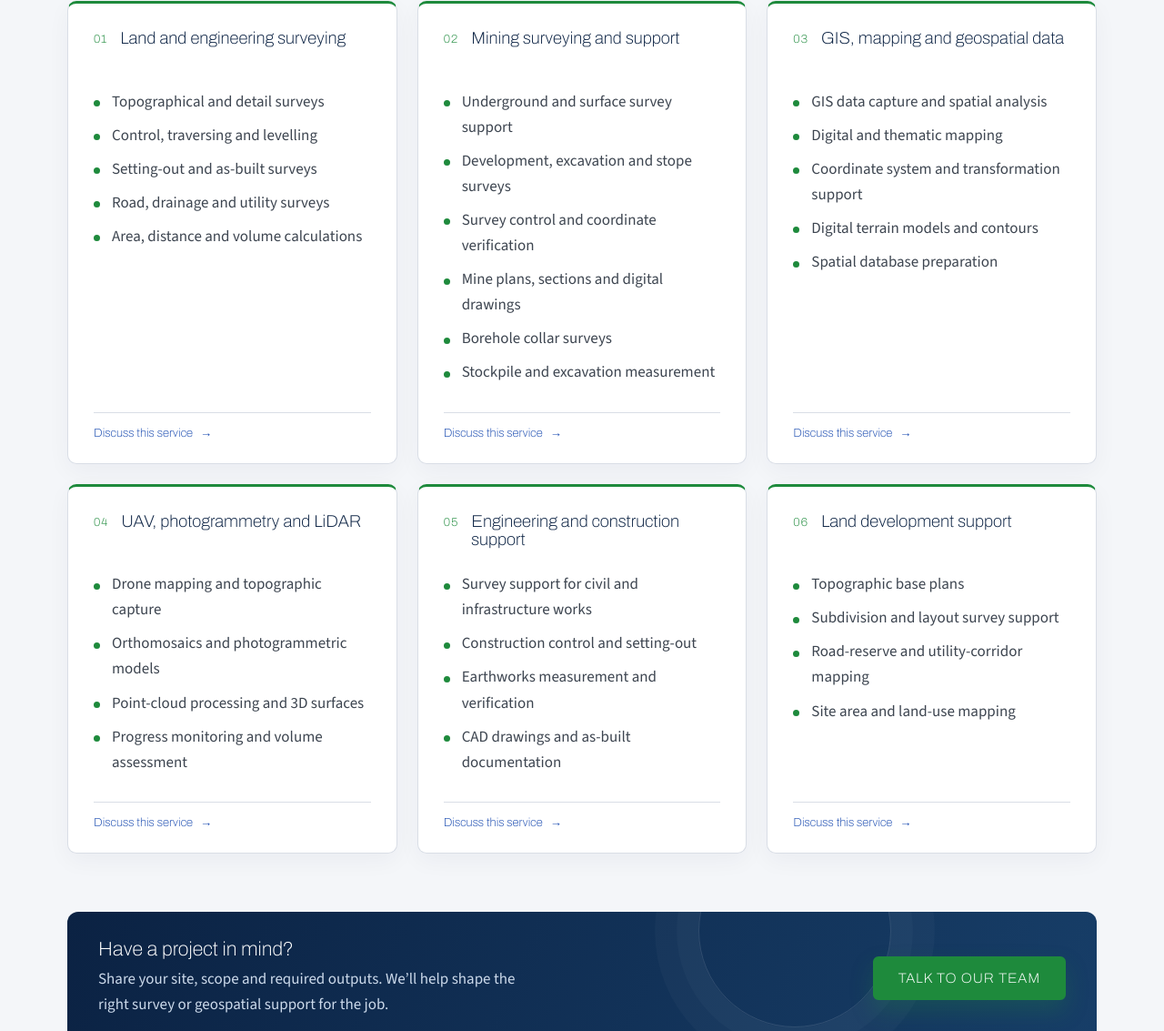
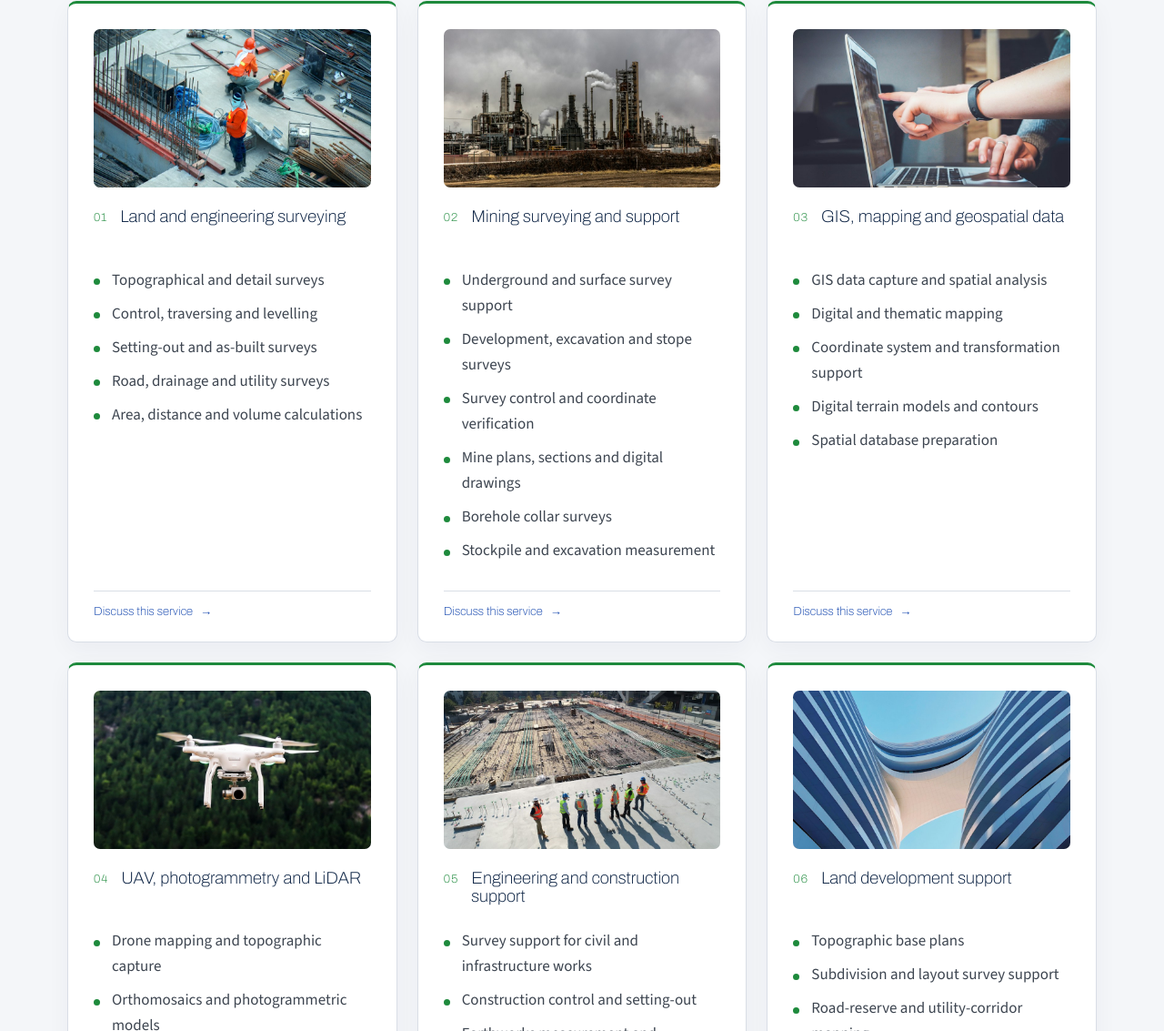
Before and after one commit to warriormind24/Geo-Axis-Engineering, a plain HTML site: page GeoAxis Engineering & Surveying Ltd.html in a window 1280 px wide. Shown: the part 2174-3307 px from the top of the page at 91% size. Drawn offline with nearby package versions, Linux system fonts and the light colour scheme.

Commit message:
Add photos to service cards
Add six optimized, locally hosted service photos with accessible alt text and responsive image styling.

Co-authored-by: Copilot <223556219+Copilot@users.noreply.github.com>

```diff
--- a/GeoAxis Engineering & Surveying Ltd.html
+++ b/GeoAxis Engineering & Surveying Ltd.html
@@ -172,6 +172,9 @@ footer{background:linear-gradient(120deg,#081a32,#0b2243 70%,#102d50)}
 #services .svc{display:flex;flex-direction:column}
 #services .svc h3{min-height:2.2em}
 #services .svc ul{margin-bottom:20px}
+.svc-photo{display:block;width:100%;height:174px;margin:0 0 22px;overflow:hidden;border-radius:7px;background:var(--alt)}
+.svc-photo img{display:block;width:100%;height:100%;object-fit:cover;transition:transform .35s ease}
+.svc:hover .svc-photo img{transform:scale(1.045)}
 .service-link{display:inline-flex;align-items:center;gap:8px;margin-top:auto;padding-top:14px;border-top:1px solid var(--line);color:var(--blue);font:700 .82rem "Archivo","Segoe UI",Arial,sans-serif;text-decoration:none}
 .service-link::after{content:"\2192";transition:transform .18s ease}
 .service-link:hover::after{transform:translateX(4px)}
@@ -198,6 +201,7 @@ footer .wrap>div:last-child p{overflow-wrap:anywhere}
   .hero-visual{justify-self:center;width:min(100%,340px);margin:-4px auto 10px}
   .map-caption{left:16px;right:16px;bottom:15px}
   .project-banner{align-items:flex-start;flex-direction:column;padding:26px 22px}
+  .svc-photo{height:190px}
 }
 @media (prefers-reduced-motion:reduce){
   *,*::before,*::after{scroll-behavior:auto!important;animation-duration:.01ms!important;animation-iteration-count:1!important;transition-duration:.01ms!important}
@@ -271,12 +275,12 @@ footer .wrap>div:last-child p{overflow-wrap:anywhere}
 <h2>Services</h2>
 <p class="lead">Each assignment is scoped around your requirements, applicable standards and site conditions.</p>
 <div class="grid">
-<div class="svc"><h3>Land and engineering surveying</h3><ul><li>Topographical and detail surveys</li><li>Control, traversing and levelling</li><li>Setting-out and as-built surveys</li><li>Road, drainage and utility surveys</li><li>Area, distance and volume calculations</li></ul><a class="service-link" href="#contact">Discuss this service</a></div>
-<div class="svc"><h3>Mining surveying and support</h3><ul><li>Underground and surface survey support</li><li>Development, excavation and stope surveys</li><li>Survey control and coordinate verification</li><li>Mine plans, sections and digital drawings</li><li>Borehole collar surveys</li><li>Stockpile and excavation measurement</li></ul><a class="service-link" href="#contact">Discuss this service</a></div>
-<div class="svc"><h3>GIS, mapping and geospatial data</h3><ul><li>GIS data capture and spatial analysis</li><li>Digital and thematic mapping</li><li>Coordinate system and transformation support</li><li>Digital terrain models and contours</li><li>Spatial database preparation</li></ul><a class="service-link" href="#contact">Discuss this service</a></div>
-<div class="svc"><h3>UAV, photogrammetry and LiDAR</h3><ul><li>Drone mapping and topographic capture</li><li>Orthomosaics and photogrammetric models</li><li>Point-cloud processing and 3D surfaces</li><li>Progress monitoring and volume assessment</li></ul><a class="service-link" href="#contact">Discuss this service</a></div>
-<div class="svc"><h3>Engineering and construction support</h3><ul><li>Survey support for civil and infrastructure works</li><li>Construction control and setting-out</li><li>Earthworks measurement and verification</li><li>CAD drawings and as-built documentation</li></ul><a class="service-link" href="#contact">Discuss this service</a></div>
-<div class="svc"><h3>Land development support</h3><ul><li>Topographic base plans</li><li>Subdivision and layout survey support</li><li>Road-reserve and utility-corridor mapping</li><li>Site area and land-use mapping</li></ul><a class="service-link" href="#contact">Discuss this service</a></div>
+<div class="svc"><div class="svc-photo"><img src="service-photos/land-surveying.jpg" alt="Survey team working at an active construction site" width="900" height="520" loading="lazy" decoding="async"></div><h3>Land and engineering surveying</h3><ul><li>Topographical and detail surveys</li><li>Control, traversing and levelling</li><li>Setting-out and as-built surveys</li><li>Road, drainage and utility surveys</li><li>Area, distance and volume calculations</li></ul><a class="service-link" href="#contact">Discuss this service</a></div>
+<div class="svc"><div class="svc-photo"><img src="service-photos/mining-surveying.jpg" alt="Industrial processing facility representing mining and site support" width="900" height="520" loading="lazy" decoding="async"></div><h3>Mining surveying and support</h3><ul><li>Underground and surface survey support</li><li>Development, excavation and stope surveys</li><li>Survey control and coordinate verification</li><li>Mine plans, sections and digital drawings</li><li>Borehole collar surveys</li><li>Stockpile and excavation measurement</li></ul><a class="service-link" href="#contact">Discuss this service</a></div>
+<div class="svc"><div class="svc-photo"><img src="service-photos/gis-mapping.jpg" alt="Team reviewing information on a laptop for geospatial mapping" width="900" height="520" loading="lazy" decoding="async"></div><h3>GIS, mapping and geospatial data</h3><ul><li>GIS data capture and spatial analysis</li><li>Digital and thematic mapping</li><li>Coordinate system and transformation support</li><li>Digital terrain models and contours</li><li>Spatial database preparation</li></ul><a class="service-link" href="#contact">Discuss this service</a></div>
+<div class="svc"><div class="svc-photo"><img src="service-photos/uav-mapping.jpg" alt="Camera-equipped drone used for aerial mapping" width="900" height="520" loading="lazy" decoding="async"></div><h3>UAV, photogrammetry and LiDAR</h3><ul><li>Drone mapping and topographic capture</li><li>Orthomosaics and photogrammetric models</li><li>Point-cloud processing and 3D surfaces</li><li>Progress monitoring and volume assessment</li></ul><a class="service-link" href="#contact">Discuss this service</a></div>
+<div class="svc"><div class="svc-photo"><img src="service-photos/engineering-support.jpg" alt="Construction crew coordinating work on an engineering site" width="900" height="520" loading="lazy" decoding="async"></div><h3>Engineering and construction support</h3><ul><li>Survey support for civil and infrastructure works</li><li>Construction control and setting-out</li><li>Earthworks measurement and verification</li><li>CAD drawings and as-built documentation</li></ul><a class="service-link" href="#contact">Discuss this service</a></div>
+<div class="svc"><div class="svc-photo"><img src="service-photos/land-development.jpg" alt="Contemporary building illustrating land and site development" width="900" height="520" loading="lazy" decoding="async"></div><h3>Land development support</h3><ul><li>Topographic base plans</li><li>Subdivision and layout survey support</li><li>Road-reserve and utility-corridor mapping</li><li>Site area and land-use mapping</li></ul><a class="service-link" href="#contact">Discuss this service</a></div>
 </div>
 <div class="project-banner">
 <div><h3>Have a project in mind?</h3><p>Share your site, scope and required outputs. We’ll help shape the right survey or geospatial support for the job.</p></div>
```
Also changed, not shown: index.html (+10 -6 lines), service-photos/engineering-support.jpg (added), service-photos/gis-mapping.jpg (added), service-photos/land-development.jpg (added), service-photos/land-surveying.jpg (added), service-photos/mining-surveying.jpg (added), service-photos/uav-mapping.jpg (added).
